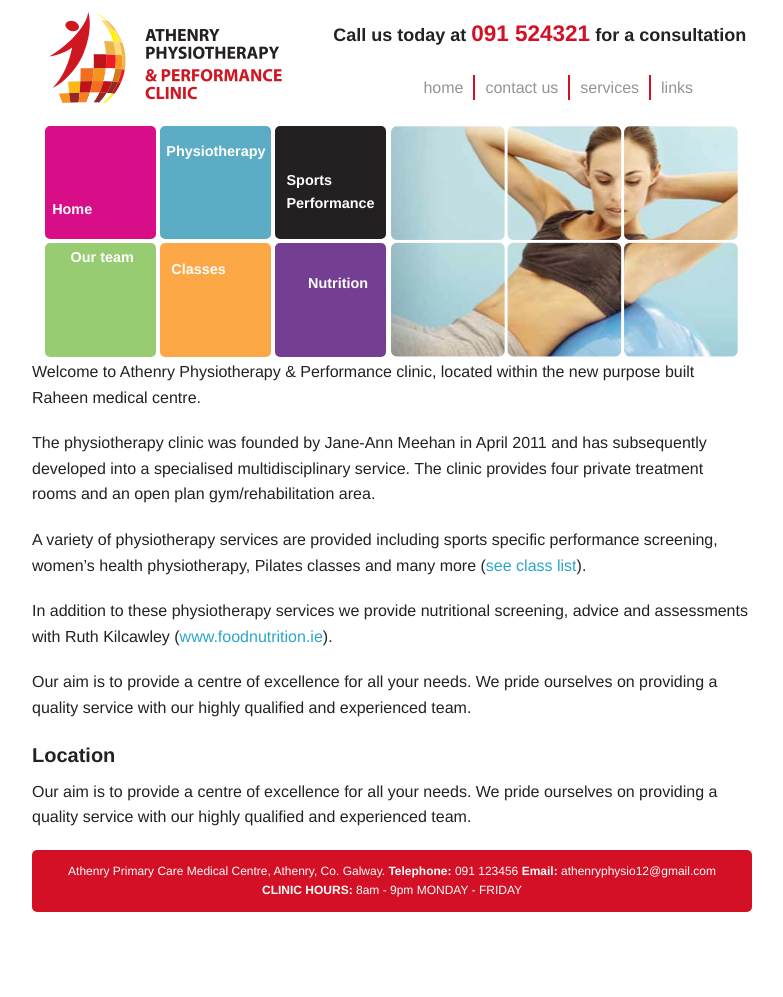
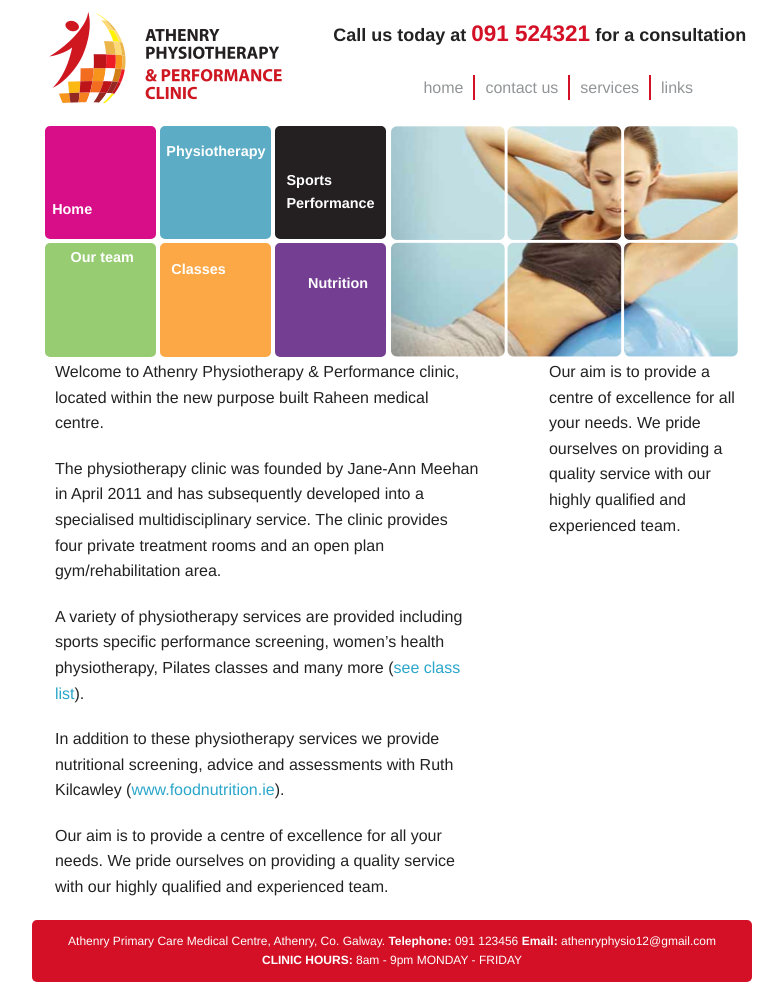
Before and after one commit to alanburke/athenryphysio, a Jekyll site: the page built from _posts/0001-01-01-index.md, in a window 1280 px wide. Shown: the whole page, without its empty margins (248-1031 px from the left). Built offline with Jekyll 4.4.1, drawn with Linux system fonts in a browser that asks for light colours; nearby versions of some CDN libraries; Markdown is read by kramdown in place of the engine named in the settings; before the commit the page ends 927 px from its top, so only the background shows below that.

Commit message:
Convert homepage to new layout

```diff
--- a/_includes/intro-aside.md
+++ /dev/null
@@ -1,4 +0,0 @@
-
-## Location
-
-Our aim is to provide a centre of excellence for all your needs. We pride ourselves on providing a quality service with our highly qualified and experienced team.
--- /dev/null
+++ b/_layouts/home.html
@@ -0,0 +1,17 @@
+---
+layout: default
+layout_class: home
+---
+<main>
+  <section>
+    {{ content }}
+  </section>
+<aside>
+  {% if page.image %}
+  <figure>
+    <img src="/media/{{ page.image }}" />
+  </figure>
+  {% endif %}
+  <p> {{ page.aside }} </p>
+</aside>
+</main>
--- a/_posts/0001-01-01-index.md
+++ b/_posts/0001-01-01-index.md
@@ -1,17 +1,16 @@
 ---
-layout: default
+layout: home
+layout_class: home
 permalink: index.html
 published: true
+aside: Our aim is to provide a centre of excellence for all your needs. We pride ourselves on providing a quality service with our highly qualified and experienced team.
 ---
-<section>
-  {% capture intro %}
-  {% include intro.md %}
-  {% endcapture %}
-  {{ intro | unindent | markdownify }}
-</section>
-<aside>
-  {% capture aside %}
-  {% include intro-aside.md %}
-  {% endcapture %}
-  {{ aside | unindent | markdownify }}
-</aside>
+Welcome to Athenry Physiotherapy &amp; Performance clinic, located within the new purpose built Raheen medical centre.
+
+The physiotherapy clinic was founded by Jane-Ann Meehan in April 2011 and has subsequently developed into a specialised multidisciplinary service. The clinic provides four private treatment rooms and an open plan gym/rehabilitation area.
+
+A variety of physiotherapy services are provided including sports specific performance screening, women’s health physiotherapy, Pilates classes and many more ([see class list](/classes.html)).
+
+In addition to these physiotherapy services we provide nutritional screening, advice and assessments with Ruth Kilcawley (<a href="http://www.foodnutrition.ie">www.foodnutrition.ie</a>).
+
+Our aim is to provide a centre of excellence for all your needs. We pride ourselves on providing a quality service with our highly qualified and experienced team.
```
Also changed, not shown: _includes/intro.md (deleted, +0 -10 lines).
